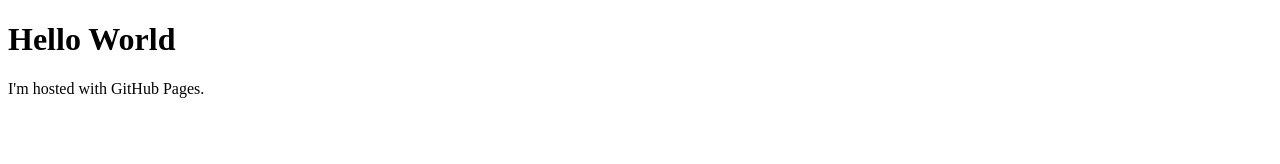
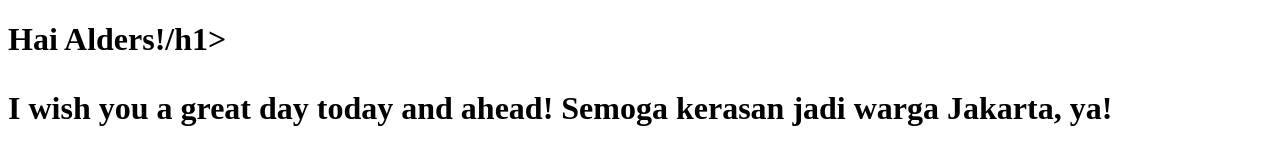
Before and after one commit to kreikrei/kreikrei.github.io, a plain HTML site: page index.html in a window 1280 px wide. Drawn offline with Linux system fonts and the light colour scheme.

Commit message:
Update index.html

```diff
--- a/index.html
+++ b/index.html
@@ -2,8 +2,8 @@
 <html>
 
 <body>
-    <h1>Hello World</h1>
-    <p>I'm hosted with GitHub Pages.</p>
+    <h1>Hai Alders!/h1>
+    <p>I wish you a great day today and ahead! Semoga kerasan jadi warga Jakarta, ya!</p>
 </body>
 
 </html>
```
